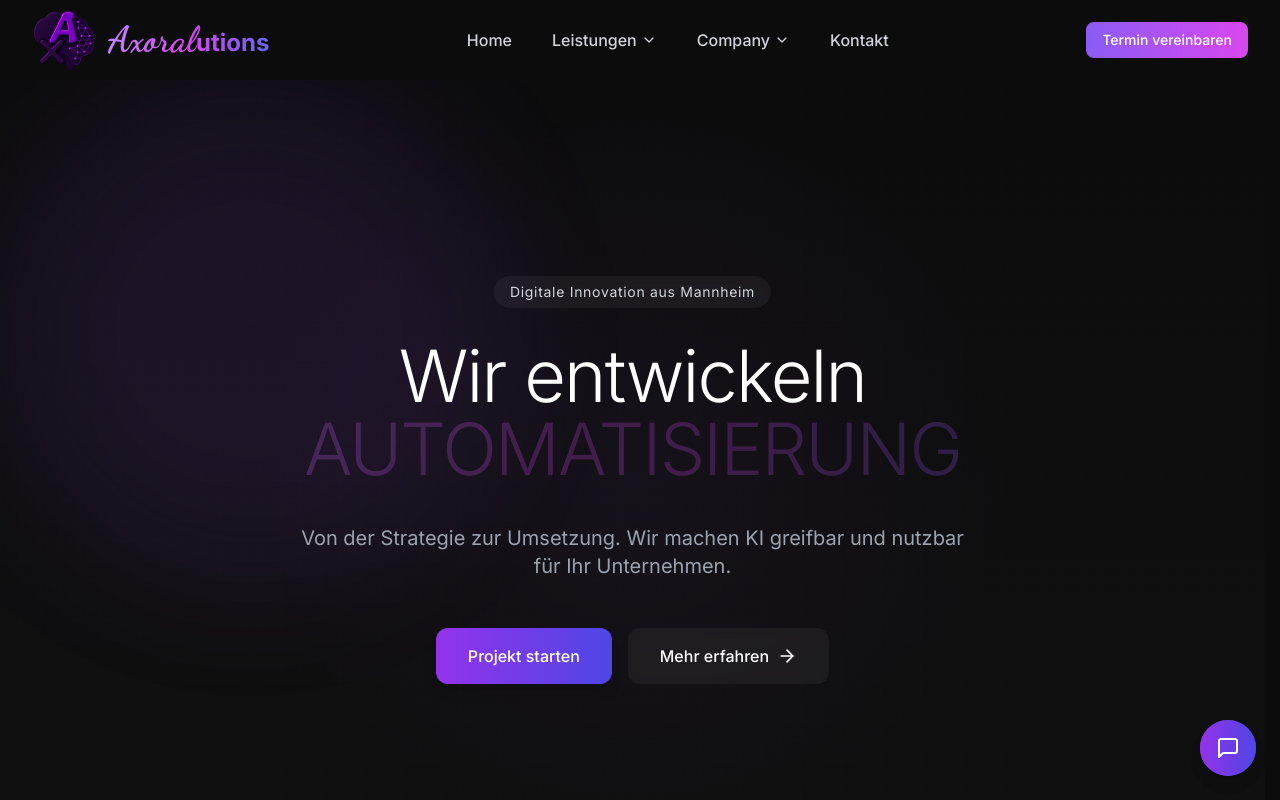
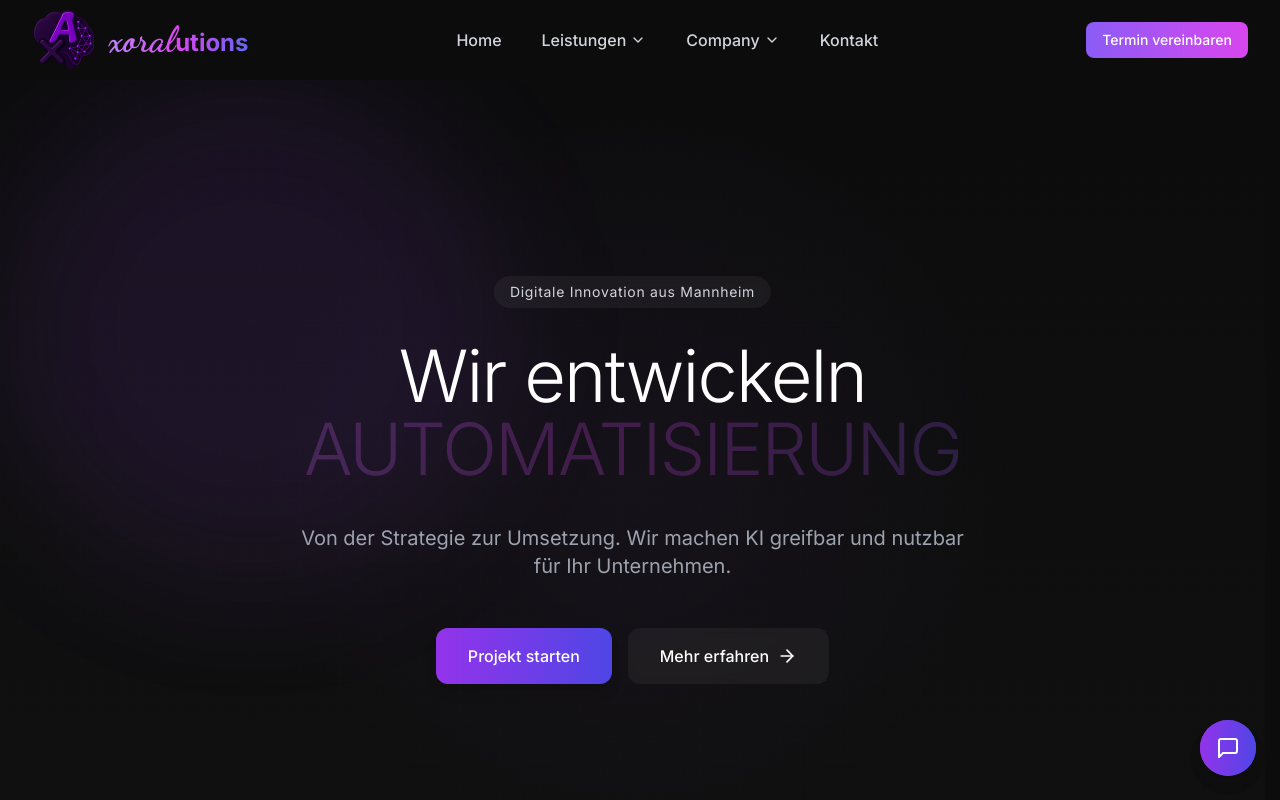
Before and after one commit to drenialj/axoralutions_final, a Next.js app: page / in a window 1280 px wide. Shown: the top 800 px of the page. Built offline with nearby package versions, Linux system fonts and the light colour scheme.

Commit message:
fix: Aktualisiere Favicon-Konfiguration erneut

```diff
--- a/src/components/navigation/Navbar.tsx
+++ b/src/components/navigation/Navbar.tsx
@@ -86,7 +86,7 @@ export default function Navbar() {
                 />
               </div>
               <span className="text-3xl font-bold bg-gradient-to-r from-purple-400 via-fuchsia-500 to-indigo-500 bg-clip-text text-transparent flex items-baseline">
-                <span className="font-cursive text-4xl mr-0">Axora</span>
+                <span className="font-cursive text-4xl mr-0">xora</span>
                 <span className="font-cursive text-4xl">l</span>
                 <span className="text-2xl">utions</span>
               </span>
```
